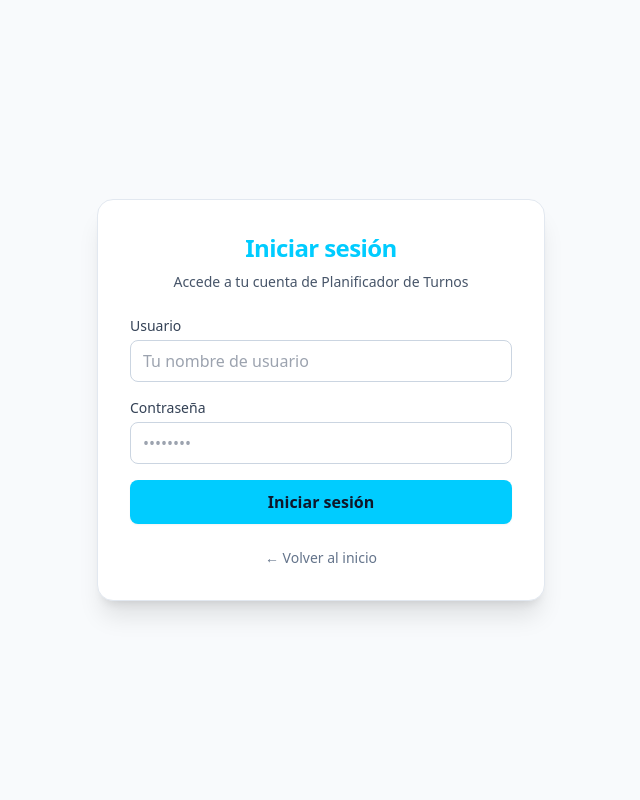
After one commit to PauGimenoCastells/planificador-turnos, a Django app: page /login/ in a window 1280 px wide. The commit adds this page. Shown: the whole page, without its empty margins (319-959 px from the left). Run offline with Django 5.2, Linux system fonts and the light colour scheme; some libraries are stand-ins or nearby versions.

Commit message:
feat(auth): implementar inicio y cierre de sesión de usuarios

```diff
--- /dev/null
+++ b/planificador_turnos/templates/login.html
@@ -0,0 +1,49 @@
+<!DOCTYPE html>
+<html lang="es">
+<head>
+    <meta charset="UTF-8">
+    <meta name="viewport" content="width=device-width, initial-scale=1.0">
+    <title>Iniciar sesión · Planificador de Turnos</title>
+    <script src="https://cdn.tailwindcss.com"></script>
+</head>
+<body class="bg-slate-50 text-slate-800 min-h-screen flex flex-col justify-center items-center p-6 font-sans">
+    <main class="max-w-md w-full bg-white rounded-2xl shadow-xl border border-slate-200 p-8">
+        <div class="text-center mb-6">
+            <h1 class="text-2xl font-extrabold text-[#00CCFF] mb-2 tracking-tight">Iniciar sesión</h1>
+            <p class="text-slate-600 text-sm">Accede a tu cuenta de Planificador de Turnos</p>
+        </div>
+
+        {% if error %}
+        <div class="mb-4 p-3 bg-red-50 border border-red-200 text-red-700 rounded-lg text-sm" role="alert">
+            {{ error }}
+        </div>
+        {% endif %}
+
+        <form method="post" action="/login/" class="space-y-4">
+            {% csrf_token %}
+            <div>
+                <label for="username" class="block text-sm font-medium text-slate-700 mb-1">Usuario</label>
+                <input type="text" id="username" name="username" required
+                       class="w-full px-3 py-2 border border-slate-300 rounded-lg focus:outline-none focus:ring-2 focus:ring-[#00CCFF] focus:border-transparent transition"
+                       placeholder="Tu nombre de usuario">
+            </div>
+
+            <div>
+                <label for="password" class="block text-sm font-medium text-slate-700 mb-1">Contraseña</label>
+                <input type="password" id="password" name="password" required
+                       class="w-full px-3 py-2 border border-slate-300 rounded-lg focus:outline-none focus:ring-2 focus:ring-[#00CCFF] focus:border-transparent transition"
+                       placeholder="••••••••">
+            </div>
+
+            <button type="submit"
+                    class="w-full py-2.5 px-4 bg-[#00CCFF] hover:opacity-90 text-slate-900 font-semibold rounded-lg shadow-sm transition">
+                Iniciar sesión
+            </button>
+        </form>
+
+        <div class="mt-6 text-center text-sm">
+            <a href="/" class="text-slate-500 hover:text-slate-800 transition">← Volver al inicio</a>
+        </div>
+    </main>
+</body>
+</html>
--- a/planificador_turnos/urls.py
+++ b/planificador_turnos/urls.py
@@ -1,9 +1,11 @@
 from django.contrib import admin
 from django.urls import path
 
-from planificador_turnos.views import home
+from planificador_turnos.views import home, login_view, logout_view
 
 urlpatterns = [
     path("admin/", admin.site.urls),
     path("", home, name="home"),
+    path("login/", login_view, name="login"),
+    path("logout/", logout_view, name="logout"),
 ]
--- a/planificador_turnos/views.py
+++ b/planificador_turnos/views.py
@@ -1,6 +1,32 @@
-from django.shortcuts import render
+from django.contrib.auth import authenticate, login, logout
+from django.shortcuts import redirect, render
 
 
 def home(request):
     """Vista de inicio para la aplicación."""
     return render(request, "home.html")
+
+
+def login_view(request):
+    """Vista de inicio de sesión de usuarios."""
+    if request.user.is_authenticated:
+        return redirect("home")
+
+    error_message = None
+    if request.method == "POST":
+        username = request.POST.get("username", "").strip()
+        password = request.POST.get("password", "")
+        user = authenticate(request, username=username, password=password)
+        if user is not None:
+            login(request, user)
+            return redirect("home")
+        else:
+            error_message = "Nombre de usuario o contraseña incorrectos."
+
+    return render(request, "login.html", {"error": error_message})
+
+
+def logout_view(request):
+    """Vista de cierre de sesión."""
+    logout(request)
+    return redirect("home")
```
Also changed, not shown: planificador_turnos/templates/home.html (+14 -2 lines), tests/test_auth.py (added, +87 -0 lines).
